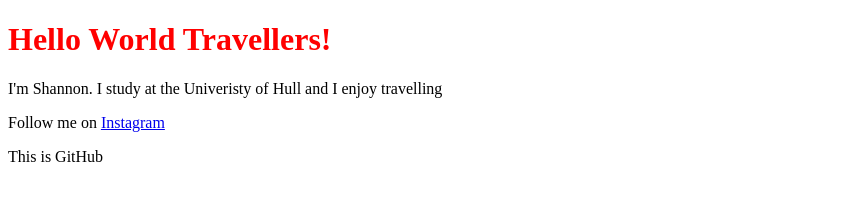
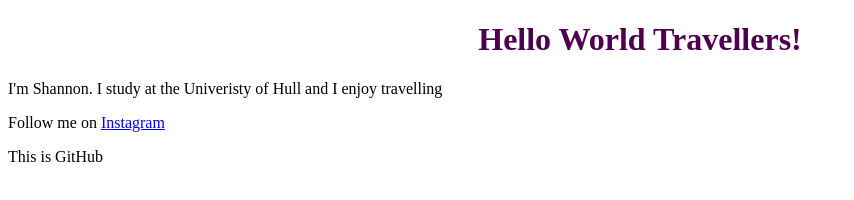
Before and after one commit to ShannonKalsi/web-project, a plain HTML site: page index.html in a window 1280 px wide. Shown: the whole page, without its empty margins (0-854 px from the left). Drawn offline with Linux system fonts and the light colour scheme; files that its build step writes are made by us from their sources.

Commit message:
Update styles.css

```diff
--- a/styles.css
+++ b/styles.css
@@ -1,3 +1,4 @@
 h1 {
-  color: red;
+  color: #4d004d;
+  text-align: center;
 }
```
